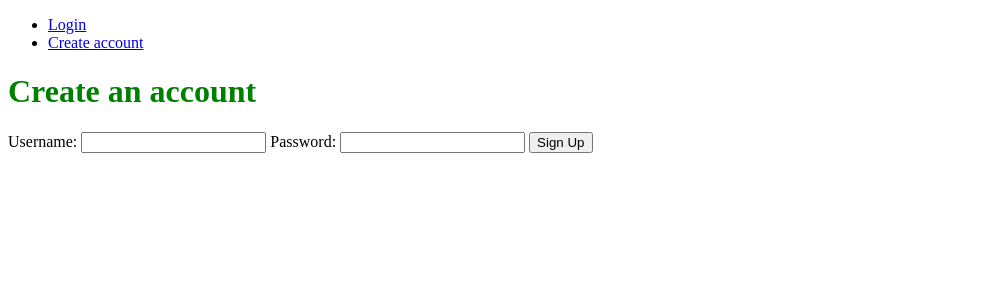
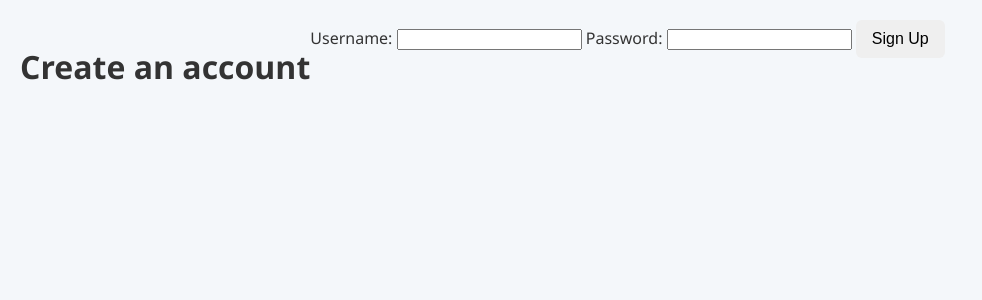
Before and after one commit to ScriptSorcerer20/M426, a Flask app: page /register in a window 1280 px wide. Shown: the top 300 px of the page, without its empty margins (0-982 px from the left). Run offline with Flask 3, Linux system fonts and the light colour scheme.

Commit message:
added style in scheisse

```diff
--- a/static/styles.css
+++ b/static/styles.css
@@ -91,7 +91,7 @@ a {
     color: #2a4d7f;
 }
 
-a:hover{
+a:hover {
     background-color: #1e3a5f;
     transform: translateY(-1px);
     box-shadow: 0 4px 10px rgba(0, 0, 0, 0.1);
@@ -434,3 +434,7 @@ h3 {
         box-sizing: border-box;
     }
 }
+
+.register {
+    display: flex;
+}
--- a/templates/sign_up.html
+++ b/templates/sign_up.html
@@ -3,27 +3,20 @@
 <head>
     <meta charset="UTF-8">
     <meta name="viewport" content="width=device-width, initial-scale=1.0">
+    <link href="../static/styles.css" rel="stylesheet">
     <title>Sign Up</title>
-    <style>
-        h1 { color: green; }
-        .error { color: red; }
-    </style>
 </head>
-<body>
+<body class="register">
     <nav>
-        <ul>
-            <li><a href="/login">Login</a></li>
-            <li><a href="/register">Create account</a></li>
-        </ul>
     </nav>
-    <h1>Create an account</h1>
+    <h1 class="register-title">Create an account</h1>
 
     {% if error %}
         <p class="error">{{ error }}</p>
     {% endif %}
 
     <form action="/register" method="post">
-        <label for="username">Username:</label>
+        <label for="username" >Username:</label>
         <input type="text" id="username" name="username" required />
         <label for="password">Password:</label>
         <input type="password" id="password" name="password" required />
```
